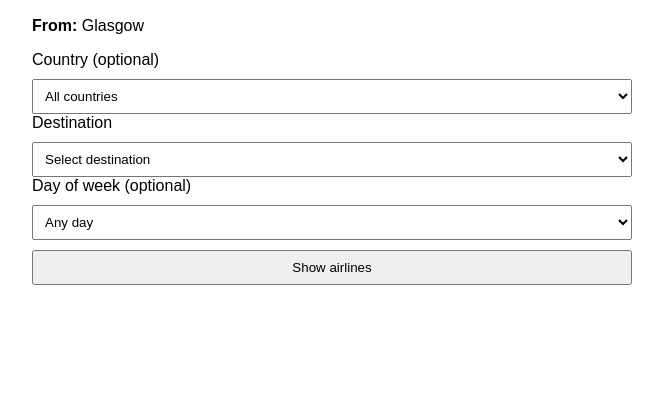
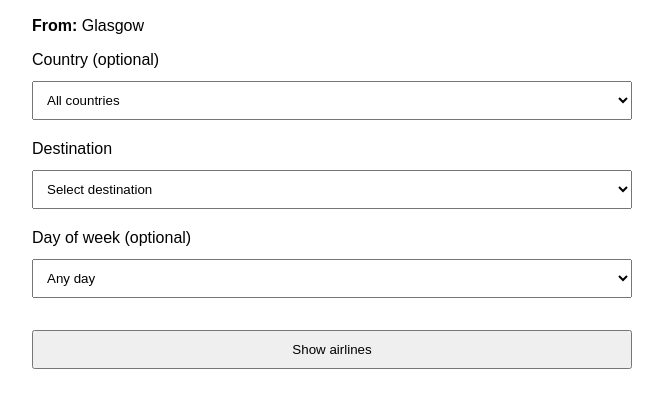
Before and after one commit to georgentravels-arch/flight_search, a plain HTML site: page index.html in a window 1280 px wide. Shown: the part 71-477 px from the top of the page, without its empty margins (308-971 px from the left). Drawn offline with Linux system fonts and the light colour scheme; no server answers.

Commit message:
Update index.html
Increased filter spacing

```diff
--- a/index.html
+++ b/index.html
@@ -8,12 +8,12 @@
       font-family: Arial, sans-serif;
       max-width: 600px;
       margin: 40px auto;
-    }
-    select, button {
-      padding: 8px;
-      width: 100%;
-      margin-top: 10px;
-    }
+select, button {
+  padding: 10px;
+  width: 100%;
+  margin-top: 12px;
+  margin-bottom: 20px;
+}
     .result {
       margin-top: 20px;
     }
```
